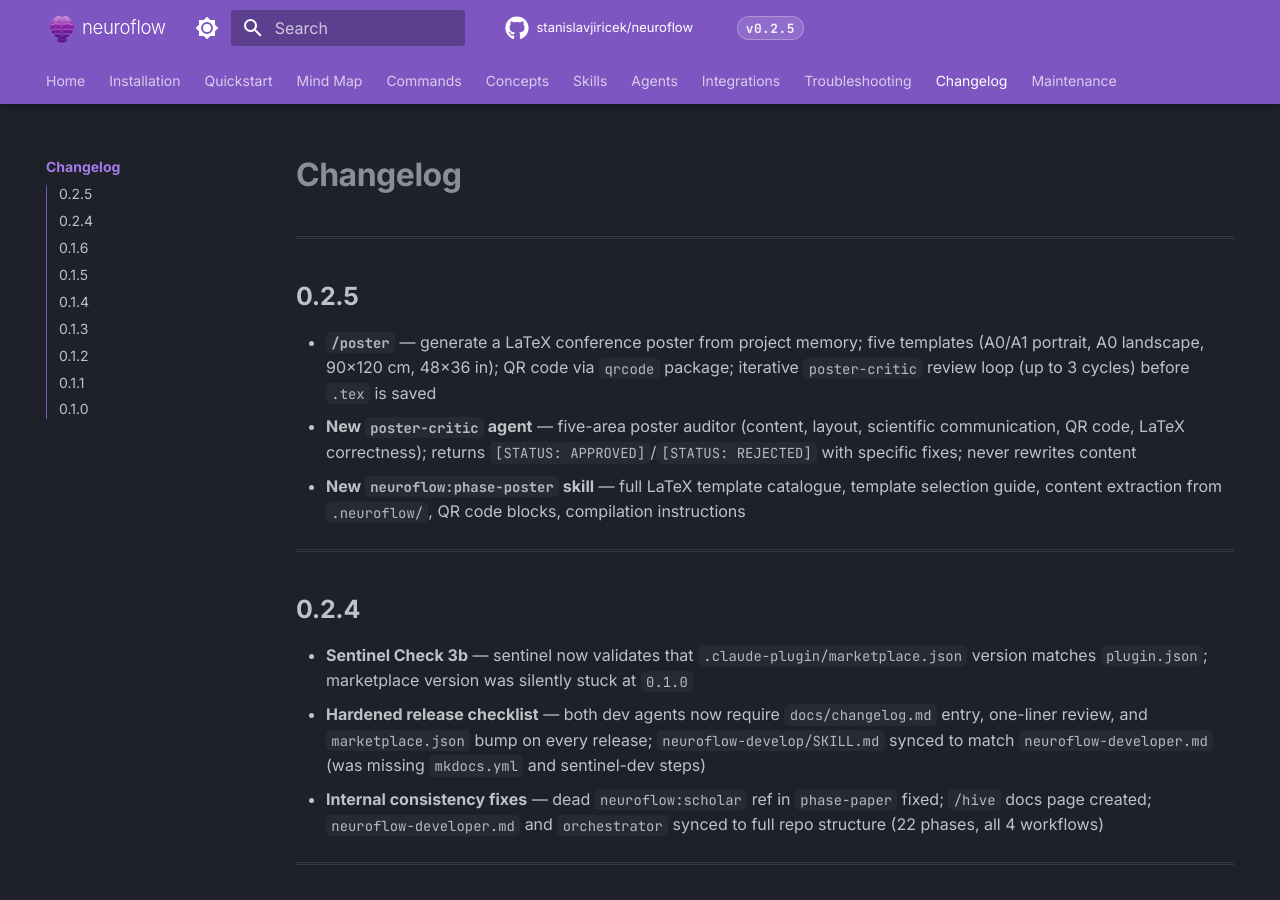
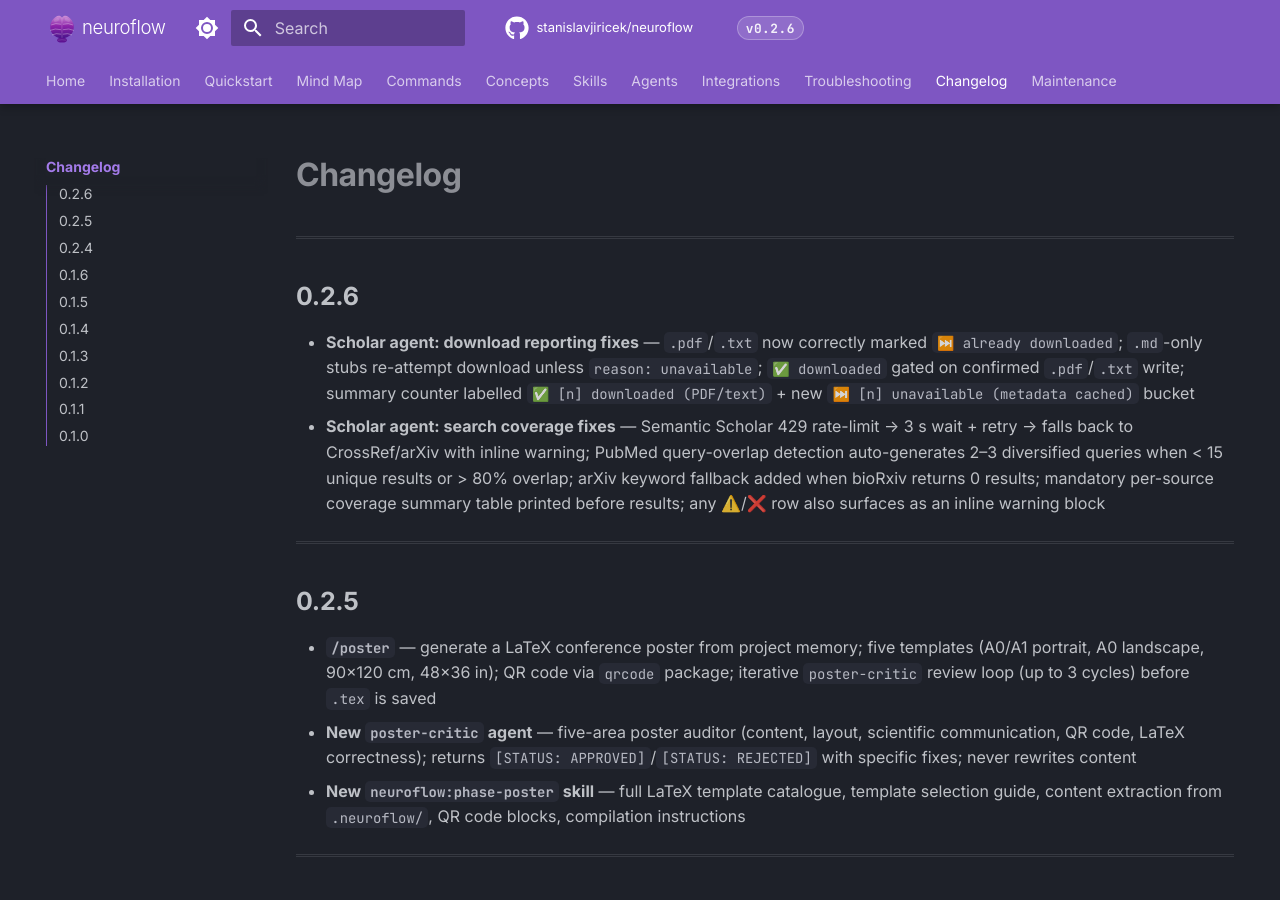
Before and after one commit to stanislavjiricek/neuroflow, an MkDocs documentation site: the page built from docs/changelog.md, in a window 1280 px wide and 900 px high. Built offline with MkDocs 1.6.1 and Material for MkDocs 9.7.7, drawn with Linux system fonts in a browser that asks for light colours; comment, search, counter and statistics services are not loaded.

Commit message:
Fix v0.2.6 version sync: README, changelog, mkdocs.yml, marketplace.json
Co-authored-by: stanislavjiricek <59423067+stanislavjiricek@users.noreply.github.com>

```diff
--- a/docs/changelog.md
+++ b/docs/changelog.md
@@ -3,6 +3,13 @@ title: Changelog
 ---
 
 # Changelog
+
+---
+
+## 0.2.6
+
+- **Scholar agent: download reporting fixes** — `.pdf`/`.txt` now correctly marked `⏭️ already downloaded`; `.md`-only stubs re-attempt download unless `reason: unavailable`; `✅ downloaded` gated on confirmed `.pdf`/`.txt` write; summary counter labelled `✅ [n] downloaded (PDF/text)` + new `⏭️ [n] unavailable (metadata cached)` bucket
+- **Scholar agent: search coverage fixes** — Semantic Scholar 429 rate-limit → 3 s wait + retry → falls back to CrossRef/arXiv with inline warning; PubMed query-overlap detection auto-generates 2–3 diversified queries when < 15 unique results or > 80% overlap; arXiv keyword fallback added when bioRxiv returns 0 results; mandatory per-source coverage summary table printed before results; any ⚠️/❌ row also surfaces as an inline warning block
 
 ---
 
--- a/mkdocs.yml
+++ b/mkdocs.yml
@@ -93,7 +93,7 @@ markdown_extensions:
   - pymdownx.smartsymbols
 
 extra:
-  version: "0.2.5"
+  version: "0.2.6"
   social:
     - icon: fontawesome/brands/github
       link: https://github.com/stanislavjiricek/neuroflow
```
Also changed, not shown: README.md (+5 -0 lines), 1 other file.
